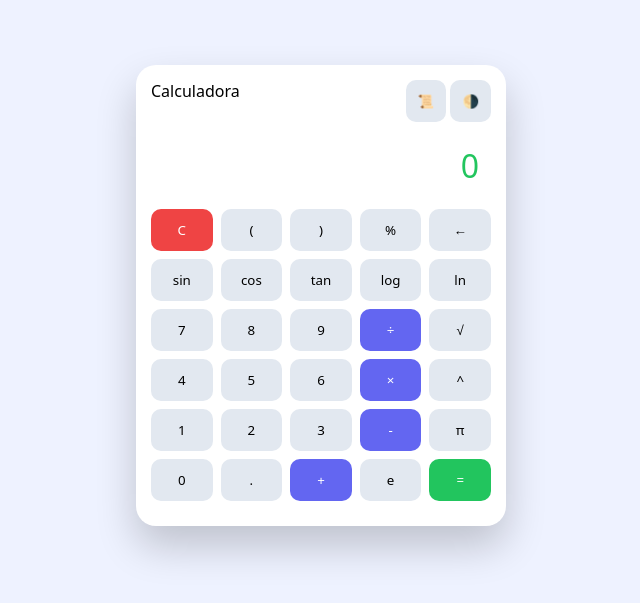
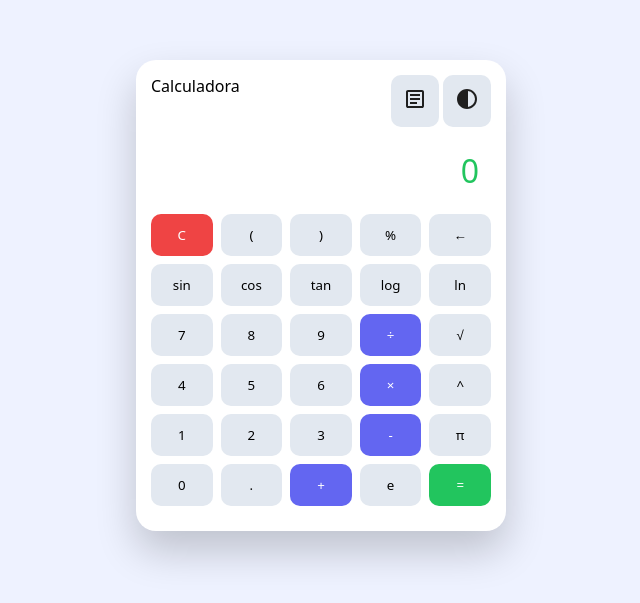
Before and after one commit to guilhermealbertosf/calculadora-cientifica, a plain HTML site: page index.html in a window 1280 px wide. Shown: the part 105-708 px from the top of the page, without its empty margins (319-959 px from the left). Drawn offline with Linux system fonts and the light colour scheme.

Commit message:
Update index.html

```diff
--- a/index.html
+++ b/index.html
@@ -62,8 +62,8 @@ button:active{transform:scale(.95)}
 <div class="top">
   <span>Calculadora</span>
   <div>
-    <button onclick="toggleHistory()">📜</button>
-    <button onclick="toggleTheme()">🌗</button>
+    <button onclick="toggleHistory()"><svg xmlns="http://www.w3.org/2000/svg" height="24px" viewBox="0 -960 960 960" width="24px" fill="#1f1f1f"><path d="M280-280h280v-80H280v80Zm0-160h400v-80H280v80Zm0-160h400v-80H280v80Zm-80 480q-33 0-56.5-23.5T120-200v-560q0-33 23.5-56.5T200-840h560q33 0 56.5 23.5T840-760v560q0 33-23.5 56.5T760-120H200Zm0-80h560v-560H200v560Zm0-560v560-560Z"/></svg></button>
+    <button onclick="toggleTheme()"><svg xmlns="http://www.w3.org/2000/svg" height="24px" viewBox="0 -960 960 960" width="24px" fill="#1f1f1f"><path d="M324-111.5Q251-143 197-197t-85.5-127Q80-397 80-480t31.5-156Q143-709 197-763t127-85.5Q397-880 480-880t156 31.5Q709-817 763-763t85.5 127Q880-563 880-480t-31.5 156Q817-251 763-197t-127 85.5Q563-80 480-80t-156-31.5ZM520-163q119-15 199.5-104.5T800-480q0-123-80.5-212.5T520-797v634Z"/></svg></button>
   </div>
 </div>
 
```
